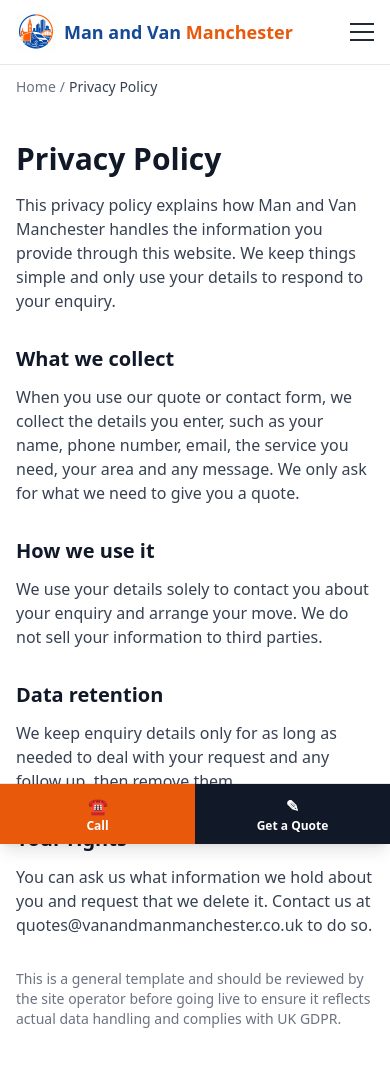
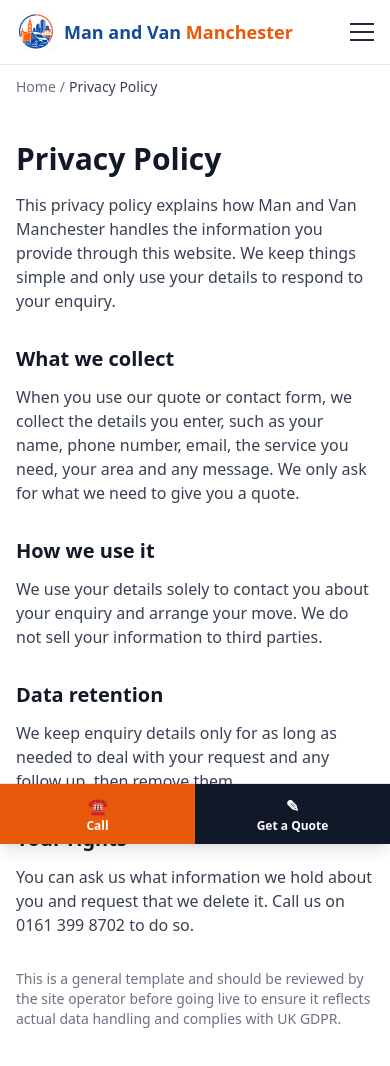
Before and after one commit to vimldn/manc, a Next.js app: page /privacy-policy in a window 390 px wide. Shown: the top 1066 px of the page. Built offline with nearby package versions, Linux system fonts and the light colour scheme.

Commit message:
Take the email address off the site and point contact questions at the phone

```diff
--- a/src/app/contact/page.tsx
+++ b/src/app/contact/page.tsx
@@ -53,15 +53,6 @@ export default function ContactPage() {
               <div className="mt-1 text-sm text-gray-600">{site.hours}</div>
             </div>
             <div className="rounded-lg border border-gray-200 bg-white p-5">
-              <div className="text-sm font-semibold text-gray-600">Email</div>
-              <a
-                href={`mailto:${site.email}`}
-                className="mt-1 block text-lg font-bold text-brand hover:text-brand-dark"
-              >
-                {site.email}
-              </a>
-            </div>
-            <div className="rounded-lg border border-gray-200 bg-white p-5">
               <div className="text-sm font-semibold text-gray-600">Coverage</div>
               <p className="mt-1 text-sm text-gray-700">
                 Manchester and Greater Manchester, plus long distance runs across the UK. Serving
--- a/src/app/privacy-policy/page.tsx
+++ b/src/app/privacy-policy/page.tsx
@@ -37,8 +37,8 @@ export default function PrivacyPage() {
         </p>
         <h2 className="mt-8 text-xl font-bold text-gray-900">Your rights</h2>
         <p className="mt-3">
-          You can ask us what information we hold about you and request that we delete it. Contact us
-          at {site.email} to do so.
+          You can ask us what information we hold about you and request that we delete it. Call us
+          on {site.phoneDisplay} to do so.
         </p>
         <p className="mt-8 text-sm text-gray-500">
           This is a general template and should be reviewed by the site operator before going live
--- a/src/app/terms/page.tsx
+++ b/src/app/terms/page.tsx
@@ -31,7 +31,7 @@ export default function TermsPage() {
         </p>
         <h2 className="mt-8 text-xl font-bold text-gray-900">Contact</h2>
         <p className="mt-3">
-          Questions about these terms can be sent to {site.email}.
+          Questions about these terms can be put to us on {site.phoneDisplay}.
         </p>
         <p className="mt-8 text-sm text-gray-500">
           This is a general template and should be reviewed by the site operator before going live.
--- a/src/lib/config.ts
+++ b/src/lib/config.ts
@@ -32,9 +32,6 @@ export const site = {
   // Manchester dialling code is 0161.
   phoneDisplay: "0161 399 8702",
   phoneTel: "+441613998702",
-
-  // Lead email. Point the lead API at the operator's inbox / Zapier / CRM.
-  email: "quotes@vanandmanmanchester.co.uk",
 
   // WhatsApp. `enabled` gates every WhatsApp CTA in the UI. Keep it false
   // until a REAL WhatsApp business number is confirmed, then set the number
--- a/src/lib/schema.ts
+++ b/src/lib/schema.ts
@@ -20,7 +20,6 @@ export function movingCompanySchema() {
     name: site.name,
     url: site.url,
     telephone: site.phoneTel,
-    email: site.email,
     priceRange: "££",
     areaServed: [
       { "@type": "City", name: "Manchester" },
```
